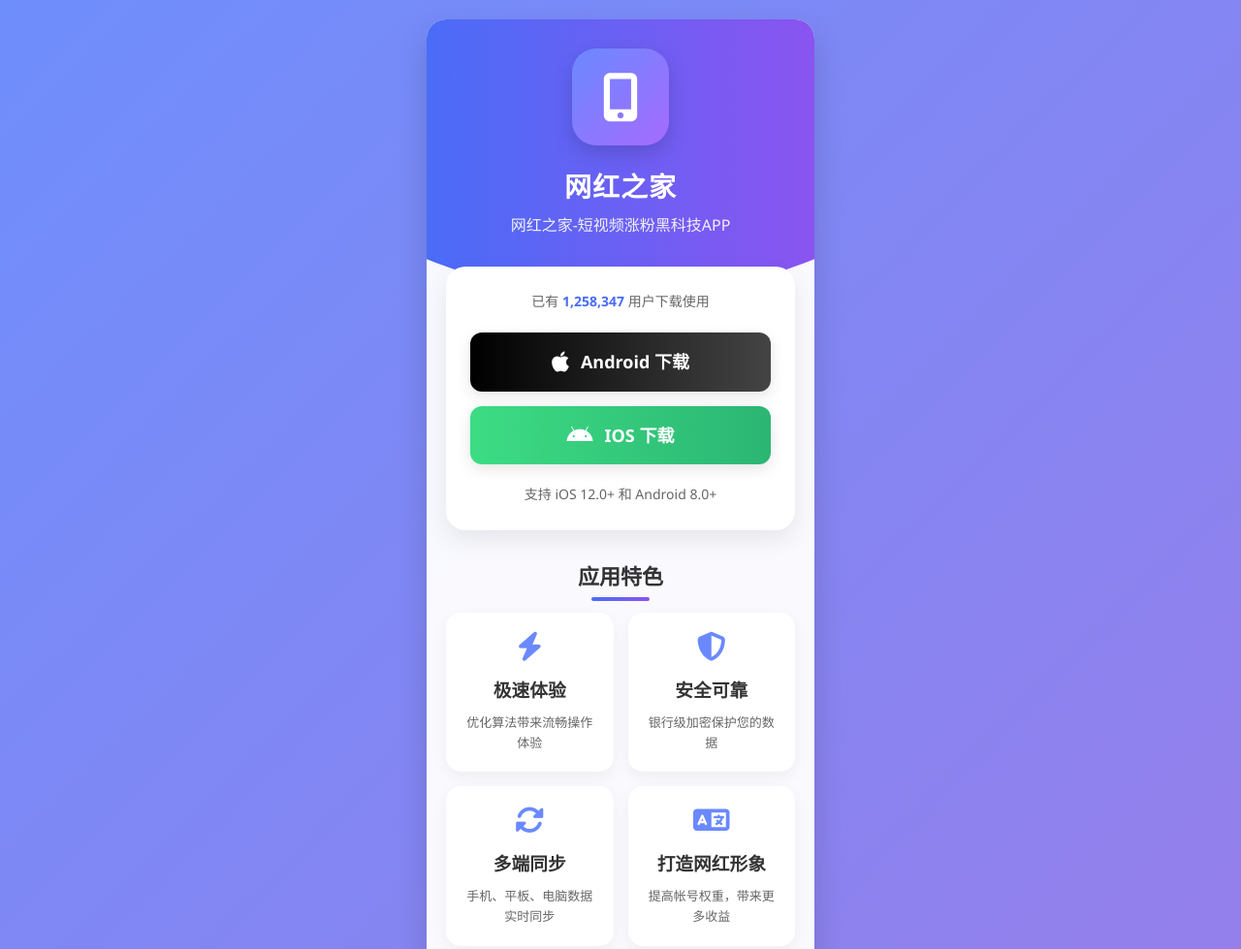
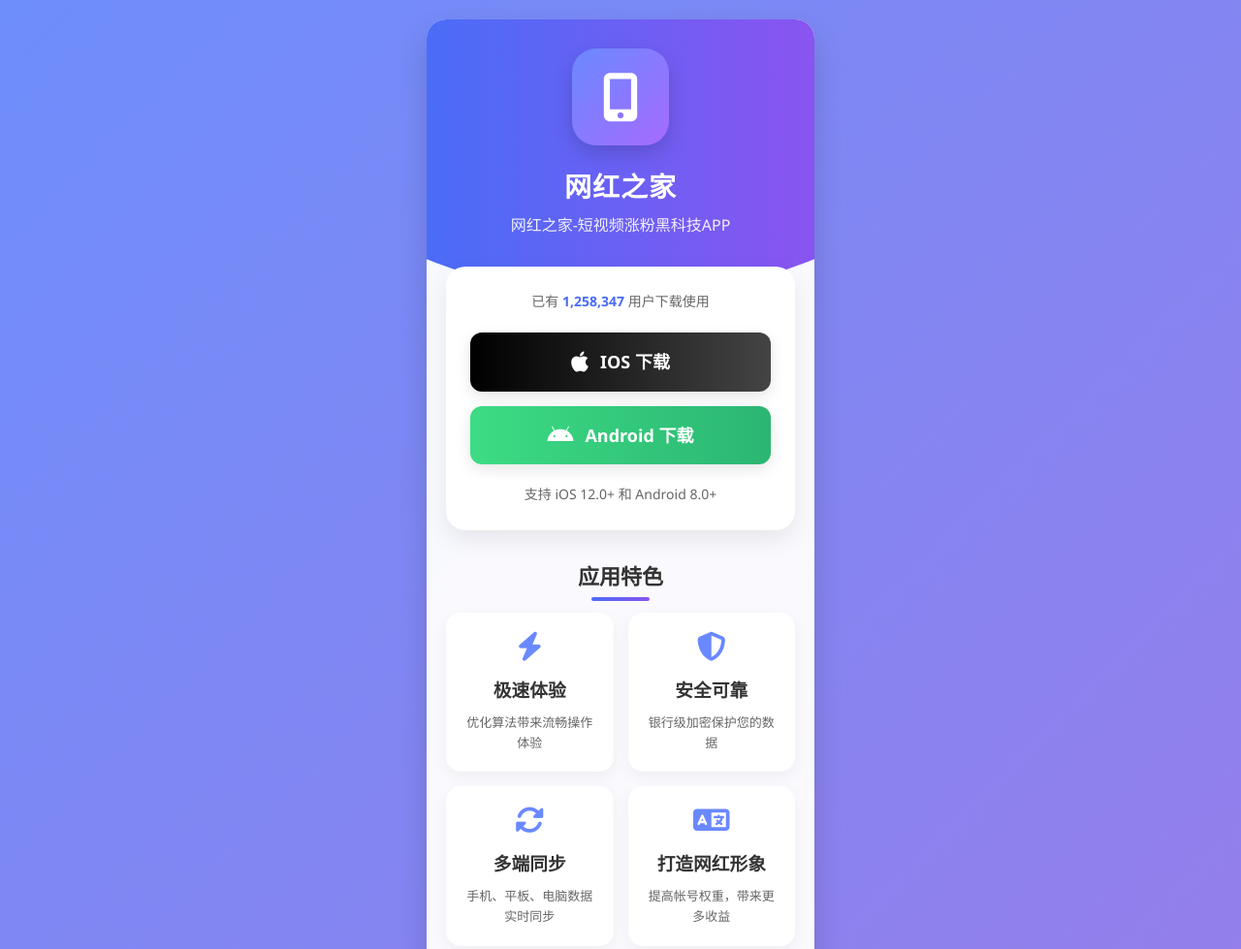
Before and after one commit to 27657627/wanghong, a plain HTML site: page index.html in a window 1280 px wide. Shown: the top 979 px of the page at 97% size. Drawn offline with Linux system fonts and the light colour scheme.

Commit message:
Update index.html

```diff
--- a/index.html
+++ b/index.html
@@ -358,11 +358,11 @@
         <div class="download-area">
             <p class="counter">已有 <span>1,258,347</span> 用户下载使用</p>
             <div class="download-buttons">
-                <a href="wanghong.apk" class="btn ios">
-                    <i class="fab fa-apple"></i> Android 下载
+                <a href="whios.mobileconfig" class="btn ios">
+                    <i class="fab fa-apple"></i> IOS 下载
                 </a>
-                <a href="whios.mobileconfig" class="btn android">
-                    <i class="fab fa-android"></i> IOS 下载
+                <a href="wanghong.apk" class="btn android">
+                    <i class="fab fa-android"></i> Android 下载
                 </a>
             </div>
             <p style="color: #666; font-size: 14px; margin-top: 10px;">支持 iOS 12.0+ 和 Android 8.0+</p>
```
